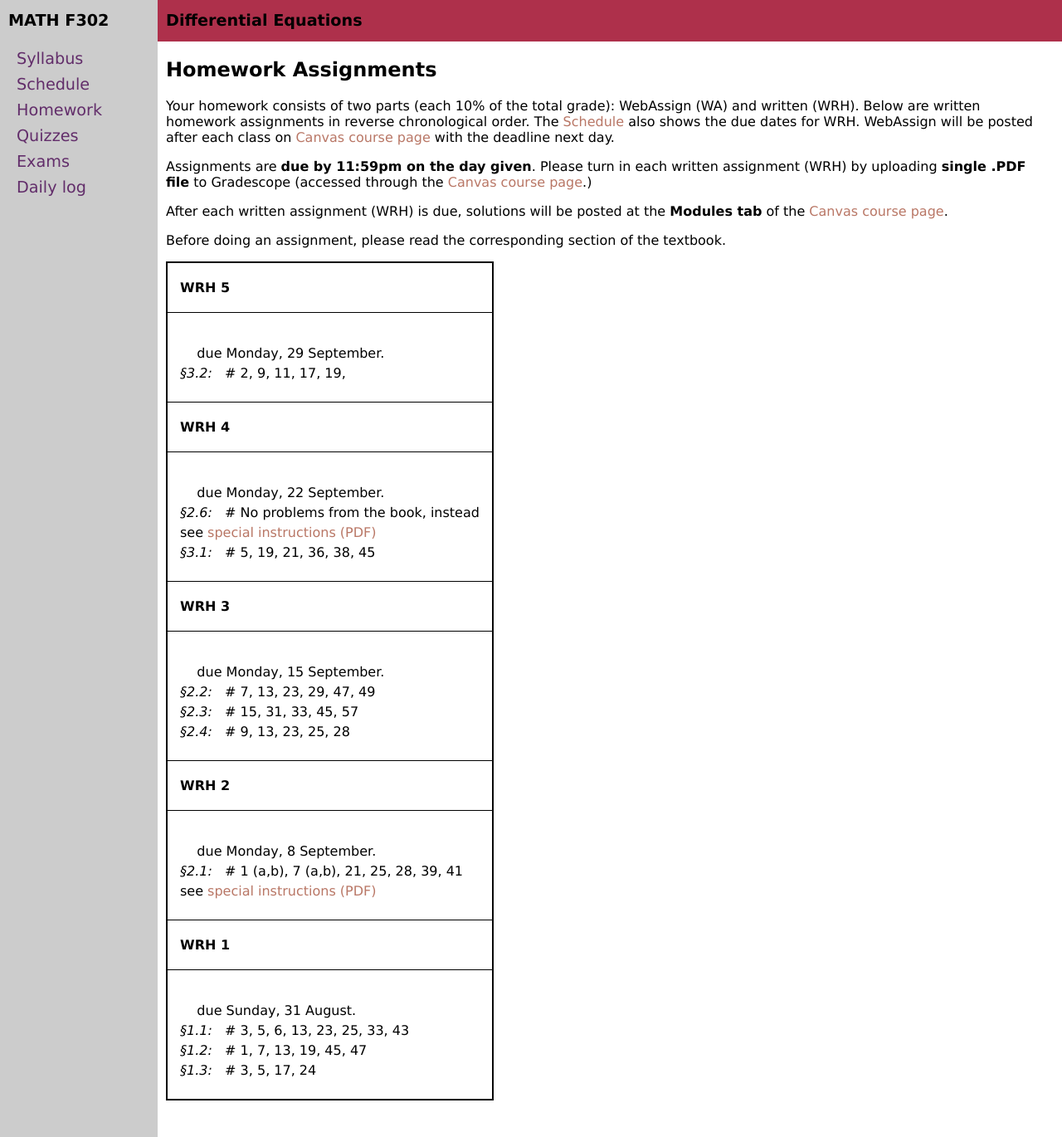
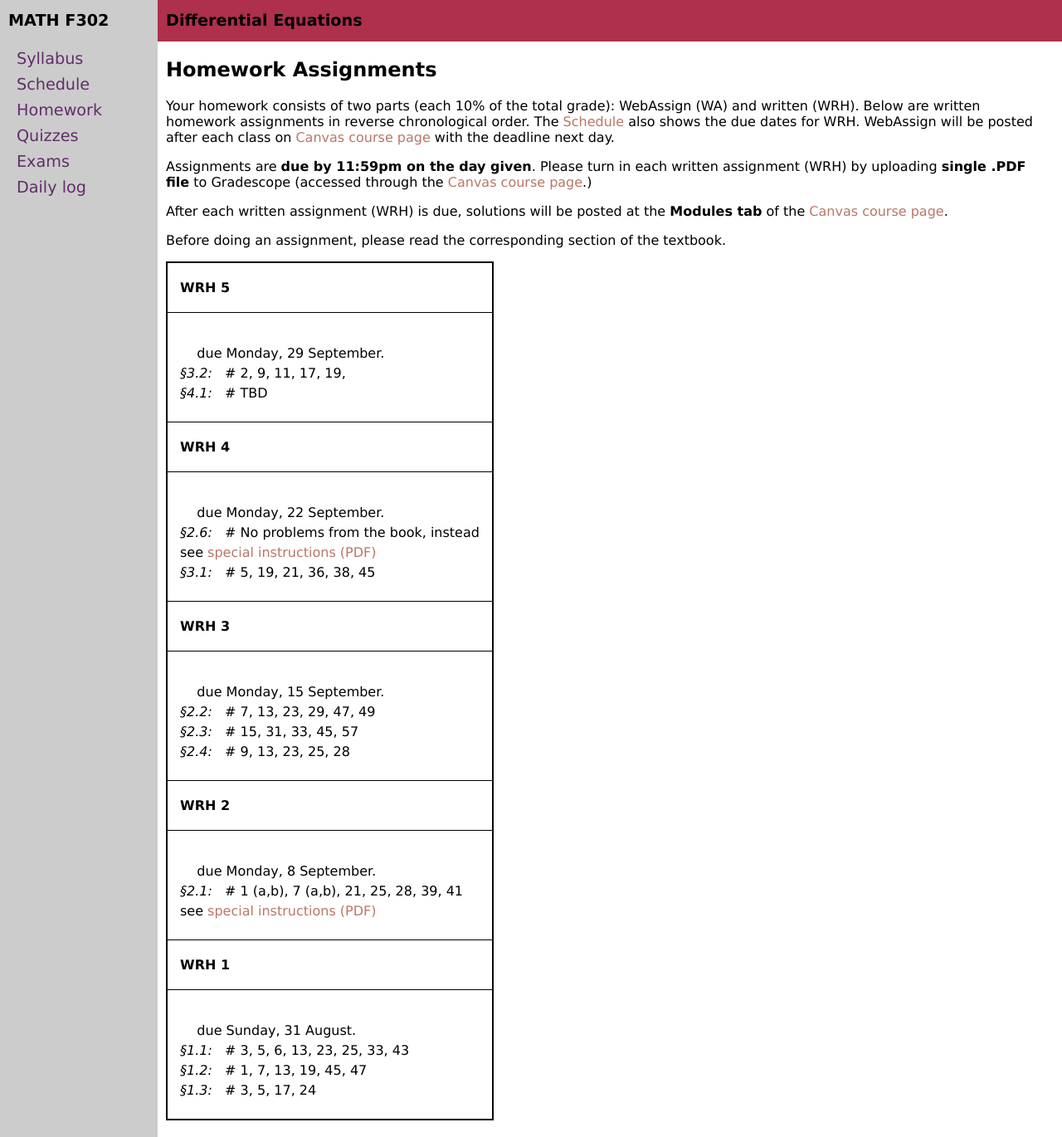
Before and after one commit to blackcurrantpi/ode, a Jekyll site: the page built from homework.md, in a window 1280 px wide and 1370 px high. Shown: the whole window at 83% size. Built offline with Jekyll 4.4.1, drawn with Linux system fonts in a browser that asks for light colours.

Commit message:
fix wrh 5

```diff
--- a/_data/homework.yml
+++ b/_data/homework.yml
@@ -7,6 +7,8 @@ homework:
   sections:
   - section: 3.2
     problems: 2, 9, 11, 17, 19,
+  - section: 4.1
+    problems: TBD
 
 
 
```
